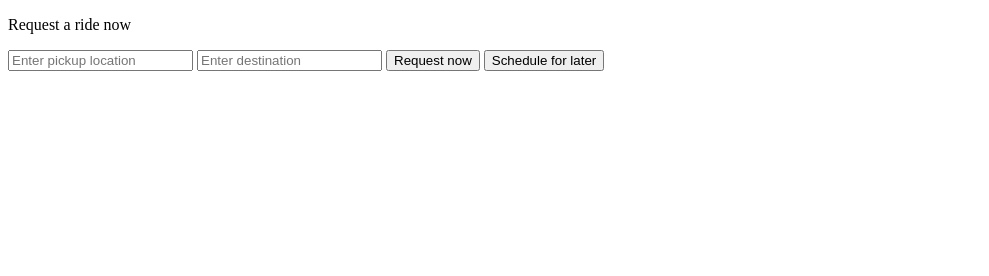
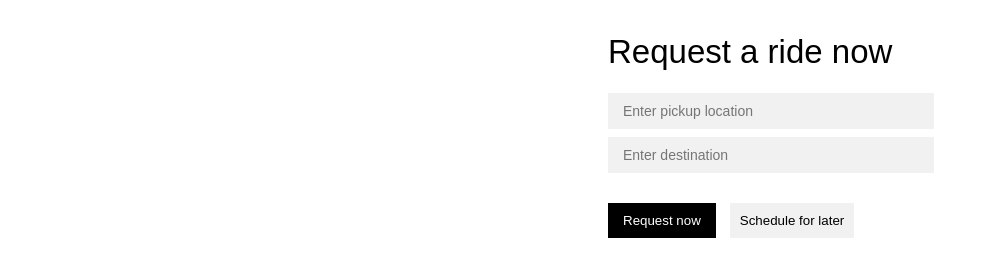
Before and after one commit to Ranjan-07-16/uber-request, a plain HTML site: page index.html in a window 1280 px wide. Shown: the whole page, without its empty margins (0-989 px from the left). Drawn offline with Linux system fonts and the light colour scheme.

Commit message:
Update index.html
changed 'href' from "uber.css" to "style.css"

```diff
--- a/index.html
+++ b/index.html
@@ -4,7 +4,7 @@
     <meta charset="UTF-8">
     <meta name="viewport" content="width=device-width, initial-scale=1.0">
     <title>Ride with Uber | Request Rides</title>
-    <link rel="stylesheet" href="uber.css">
+    <link rel="stylesheet" href="style.css">
 </head>
 <body>
     <div class="example">
```
